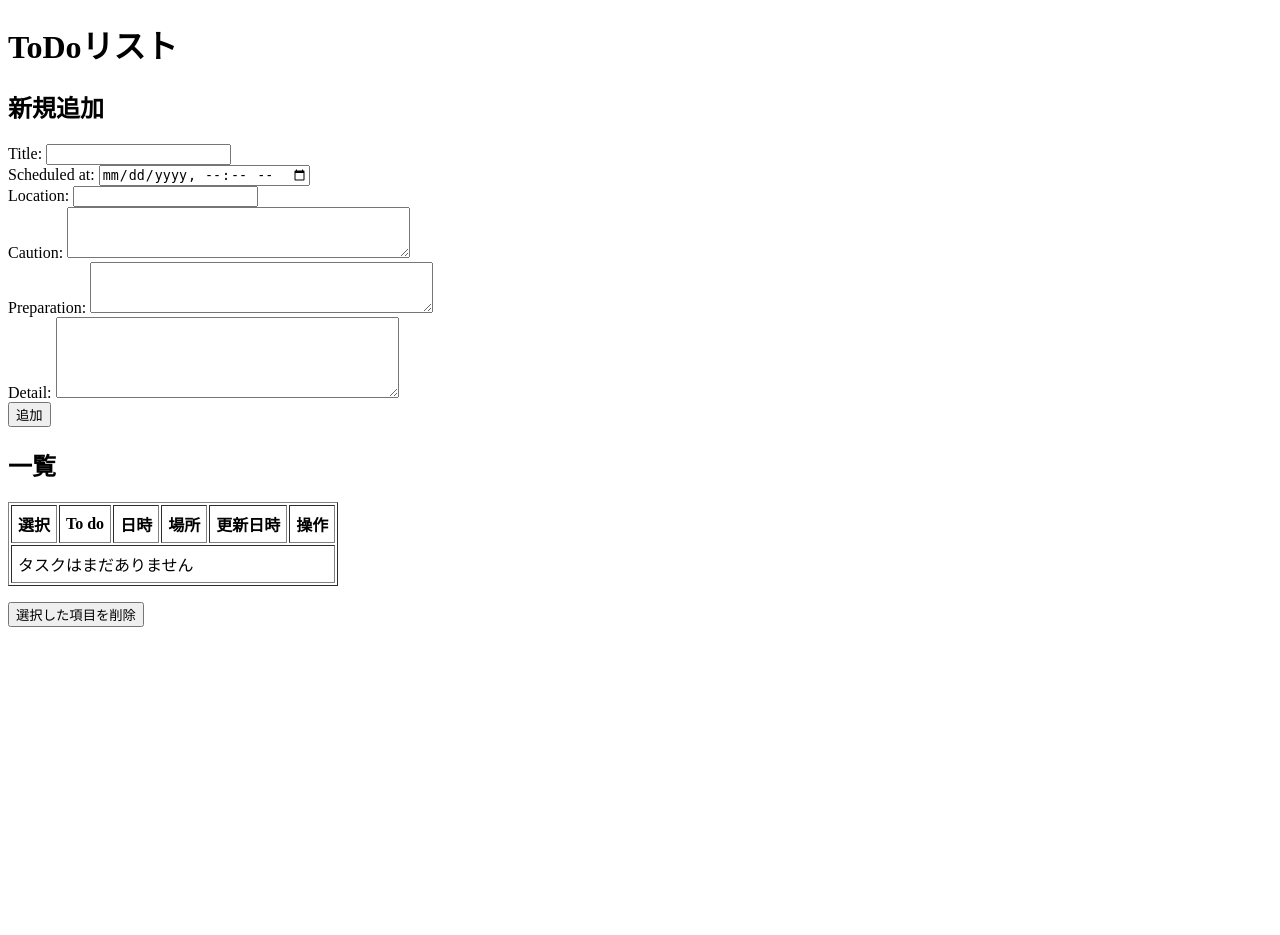
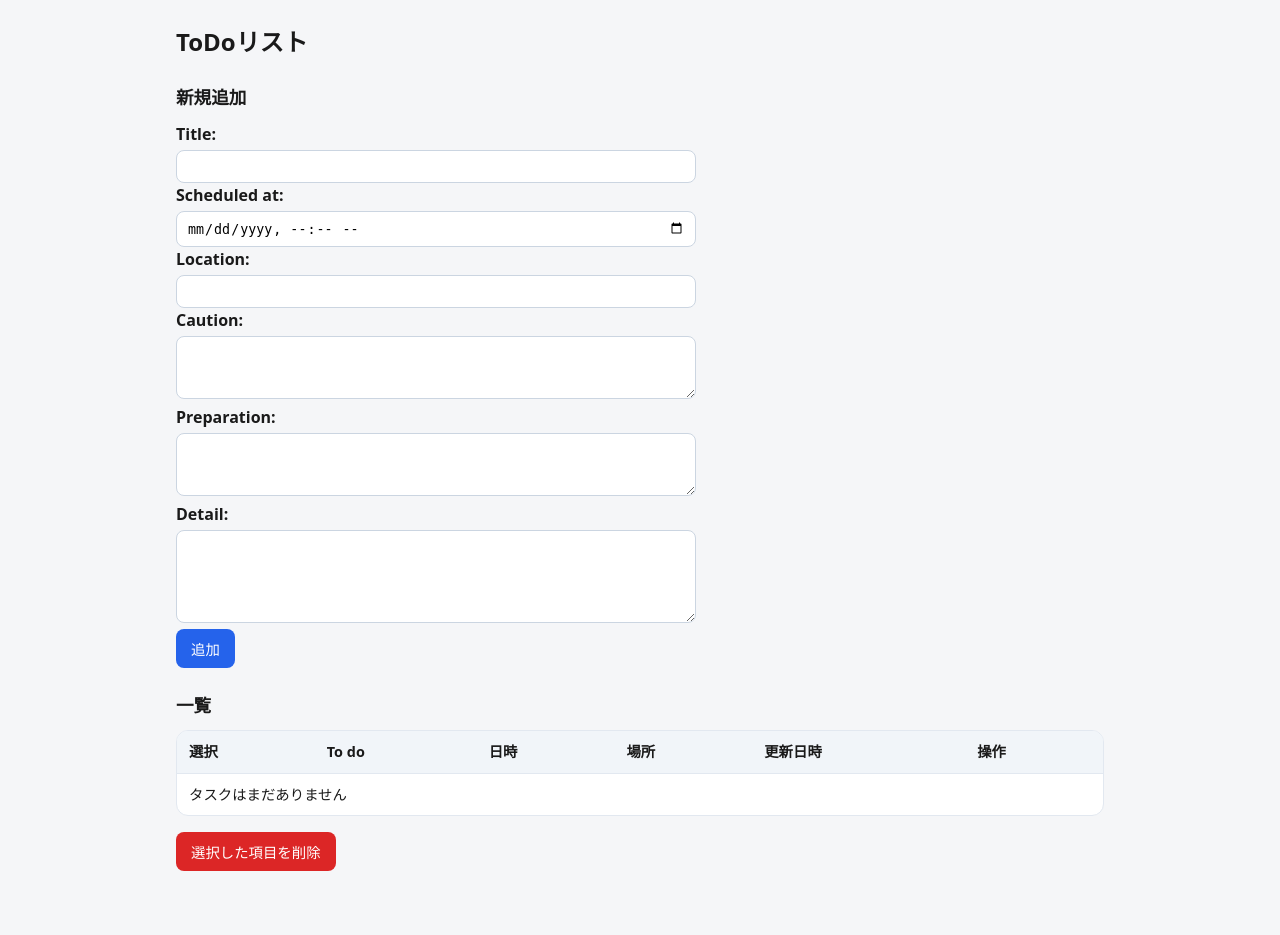
Before and after one commit to nakaokazuki/to-do-app-next, a Django app: page / in a window 1280 px wide. Before the commit the page ends 627 px from the top, so only its background shows below. Run offline with Django 5.2, Linux system fonts and the light colour scheme; data that the repository does not hold is empty.

Commit message:
10. デザインを整える

```diff
--- /dev/null
+++ b/tasks/static/tasks/style.css
@@ -0,0 +1,138 @@
+*,
+*::before,
+*::after {
+  box-sizing: border-box;
+}
+
+body {
+  margin: 0;
+  font-family: system-ui, -apple-system, "Segoe UI", sans-serif;
+  line-height: 1.5;
+  color: #1a1a1a;
+  background: #f5f6f8;
+}
+
+.page {
+  max-width: 960px;
+  margin: 0 auto;
+  padding: 24px 16px 48px;
+}
+
+h1 {
+  margin: 0 0 16px;
+  font-size: 1.5rem;
+}
+
+h2 {
+  margin: 24px 0 12px;
+  font-size: 1.1rem;
+}
+
+a {
+  color: #2563eb;
+  text-decoration: none;
+}
+
+a:hover {
+  text-decoration: underline;
+}
+
+.form-stack > div {
+  margin-bottom: 12px;
+}
+
+.form-stack label {
+  display: block;
+  font-weight: 600;
+  margin-bottom: 4px;
+}
+
+.form-stack input[type="text"],
+.form-stack input[type="datetime-local"],
+.form-stack textarea {
+  width: 100%;
+  max-width: 520px;
+  padding: 8px 10px;
+  border: 1px solid #cbd5e1;
+  border-radius: 8px;
+  background: #fff;
+}
+
+.form-stack .errorlist {
+  margin: 4px 0 0;
+  padding-left: 18px;
+  color: #b91c1c;
+  font-size: 0.875rem;
+}
+
+.btn {
+  display: inline-block;
+  padding: 8px 14px;
+  border-radius: 8px;
+  border: 1px solid transparent;
+  font-size: 0.9rem;
+  cursor: pointer;
+  background: #2563eb;
+  color: #fff;
+}
+
+.btn:hover {
+  background: #1d4ed8;
+}
+
+.btn-secondary {
+  background: #e2e8f0;
+  color: #1e293b;
+}
+
+.btn-secondary:hover {
+  background: #cbd5e1;
+}
+
+.btn-danger {
+  background: #dc2626;
+}
+
+.btn-danger:hover {
+  background: #b91c1c;
+}
+
+.table-wrap {
+  overflow-x: auto;
+  border-radius: 12px;
+  border: 1px solid #e2e8f0;
+  background: #fff;
+}
+
+table {
+  width: 100%;
+  border-collapse: collapse;
+  font-size: 0.9rem;
+}
+
+th,
+td {
+  padding: 10px 12px;
+  border-bottom: 1px solid #e2e8f0;
+  text-align: left;
+  vertical-align: top;
+}
+
+th {
+  background: #f1f5f9;
+  font-weight: 600;
+}
+
+tr:last-child td {
+  border-bottom: none;
+}
+
+.actions a {
+  margin-right: 8px;
+  white-space: nowrap;
+}
+
+.meta {
+  color: #64748b;
+  font-size: 0.875rem;
+}
--- a/tasks/templates/tasks/task_detail.html
+++ b/tasks/templates/tasks/task_detail.html
@@ -1,10 +1,12 @@
+{% load static %}
 <!DOCTYPE html>
 <html lang="ja">
 <head>
   <meta charset="UTF-8" />
   <title>{{ task.title }} - 詳細</title>
+  <link rel="stylesheet" href="{% static 'tasks/style.css' %}" />
 </head>
-<body>
+<body class="page">
   <h1>{{ task.title }}</h1>
   <p><a href="{% url 'task_list' %}">一覧へ戻る</a>
      | <a href="{% url 'task_edit' task.pk %}">編集</a></p>
--- a/tasks/templates/tasks/task_list.html
+++ b/tasks/templates/tasks/task_list.html
@@ -1,13 +1,16 @@
+{% load static %}
 <!DOCTYPE html>
 <html lang="ja">
 <head>
   <meta charset="UTF-8" />
   <title>ToDoアプリ</title>
+  <link rel="stylesheet" href="{% static 'tasks/style.css' %}" />
 </head>
-<body>
+<body class="page">
   <h1>ToDoリスト</h1>
 
   <h2>新規追加</h2>
+  <section class="form-stack">
     <form method="post" action="{% url 'task_list' %}">
       {% csrf_token %}
       {{ form.non_field_errors }}
@@ -18,13 +21,15 @@
           {{ field.errors }}
         </div>
       {% endfor %}
-    <button type="submit">追加</button>
+      <button type="submit" class="btn">追加</button>
     </form>
+  </section>
 
   <h2>一覧</h2>
   <form method="post" action="{% url 'task_bulk_delete' %}">
     {% csrf_token %}
-    <table border="1" cellpadding="6">
+    <div class="table-wrap">
+      <table>
         <thead>
           <tr>
             <th>選択</th>
@@ -45,7 +50,7 @@
               <td>{{ task.scheduled_at|default:"-" }}</td>
               <td>{{ task.location|default:"-" }}</td>
               <td>{{ task.updated_at }}</td>
-            <td>
+              <td class="actions">
                 <a href="{% url 'task_detail' task.pk %}">詳細</a>
                 <a href="{% url 'task_edit' task.pk %}">編集</a>
                 <a href="{% url 'toggle_task' task.pk %}">完了切替</a>
@@ -57,7 +62,8 @@
           {% endfor %}
         </tbody>
       </table>
-    <p><button type="submit">選択した項目を削除</button></p>
+    </div>
+    <p><button type="submit" class="btn btn-danger">選択した項目を削除</button></p>
   </form>
 </body>
 </html>
```
Also changed, not shown: tasks/templates/tasks/task_form.html (+7 -3 lines). Lines whose indentation alone changed are shown as unchanged.
